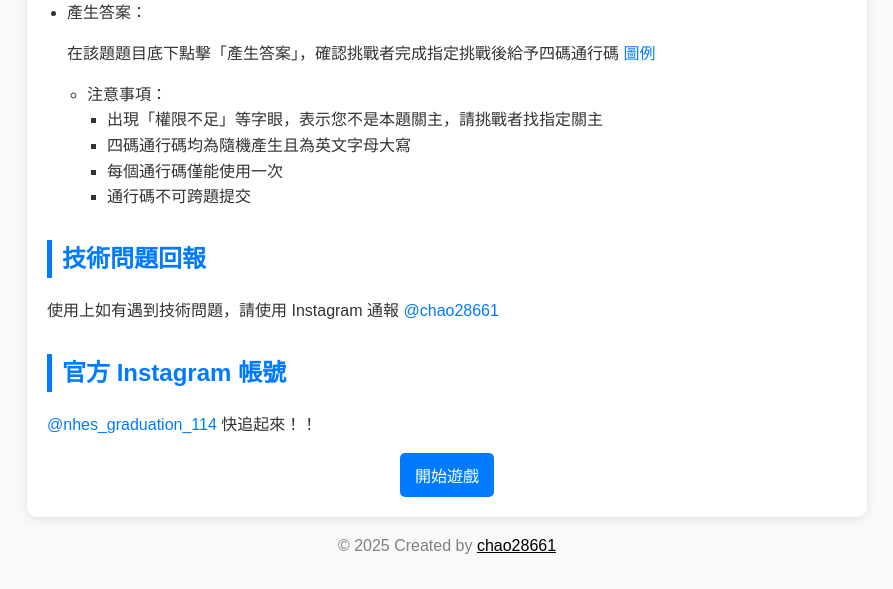
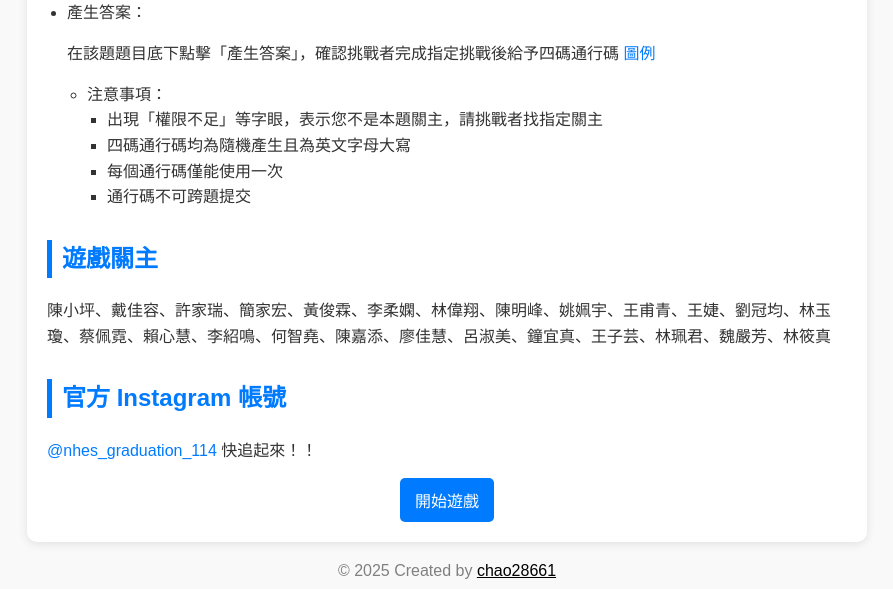
Before and after one commit to Charlie28661/nhes_graduation, a Flask app: page /docs/ in a window 1280 px wide. Shown: the part 1579-2168 px from the top of the page, without its empty margins (193-1086 px from the left). Before the commit the page ends 2133 px from the top, so only its background shows below. Run offline with Flask 2, Linux system fonts and the light colour scheme.

Commit message:
小小修正

```diff
--- a/templates/dashboard.html
+++ b/templates/dashboard.html
@@ -41,10 +41,10 @@
 
                         {%  if challenge.active == "Visible" %}
                             <div class="tab-header" onclick="toggleContent('content{{ challenge.labId }}')">
-                                <span>任務 {{ challenge.labId }}: {{ challenge.name }}</span>
+                                <span>題目名稱: {{ challenge.name }}</span>
                             </div>
                             <div class="tab-content" id="content{{ challenge.labId }}">
-                                <p>述敘: {{ challenge.description }}</p>
+                                <p>題目敘述: {{ challenge.description }}</p>
 
                                 {% if challenge.permission == "None" %}
                                     <p>指定老師: 無</p>
--- a/templates/docs/docs.html
+++ b/templates/docs/docs.html
@@ -66,8 +66,8 @@
             </ul>
         </ul>
 
-        <h2>技術問題回報</h2>
-        <p>使用上如有遇到技術問題，請使用 Instagram 通報 <a href="https://www.instagram.com/chao28661/">@chao28661</a></p>
+        <h2>遊戲關主</h2>
+        <p>陳小坪、戴佳容、許家瑞、簡家宏、黃俊霖、李柔嫻、林偉翔、陳明峰、姚姵宇、王甫青、王婕、劉冠均、林玉瓊、蔡佩霓、賴心慧、李紹鳴、何智堯、陳嘉添、廖佳慧、呂淑美、鐘宜真、王子芸、林珮君、魏嚴芳、林筱真</p>
 
         <h2>官方 Instagram 帳號</h2>
         <p><a href="https://www.instagram.com/nhes_graduation_114/">@nhes_graduation_114</a> 快追起來！！</p>
--- a/templates/teacher.html
+++ b/templates/teacher.html
@@ -26,10 +26,10 @@
 
                         {%  if challenge.active == "Visible" %}
                             <div class="tab-header" onclick="toggleContent('content{{ challenge.labId }}')">
-                                <span>題目 {{ challenge.labId }}: {{ challenge.name }}</span>
+                                <span>題目名稱: {{ challenge.name }}</span>
                             </div>
                             <div class="tab-content" id="content{{ challenge.labId }}">
-                                <p>述敘: {{ challenge.description }}</p>
+                                <p>題目敘述: {{ challenge.description }}</p>
 
                                 {% if challenge.permission == "None" %}
                                     <p>指定老師: 無</p>
```
